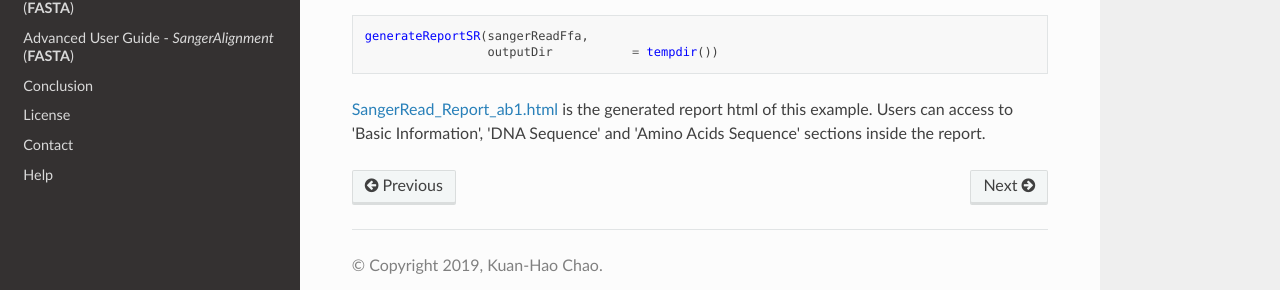
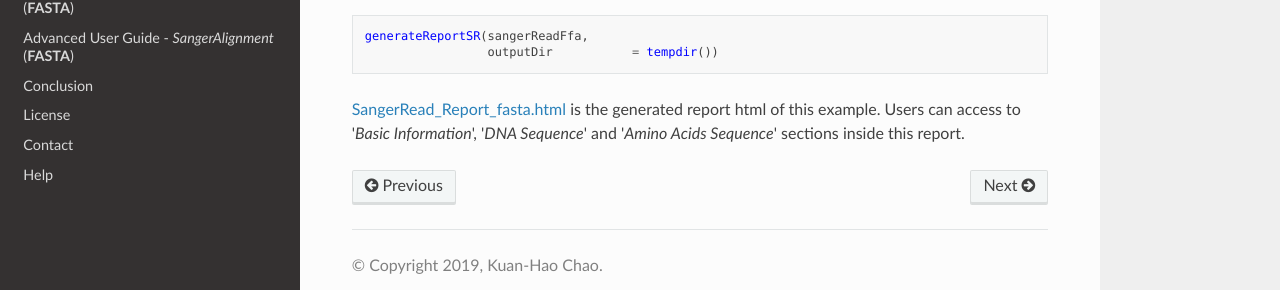
Before and after one commit to roblanf/sangeranalyseR, a Sphinx documentation site: the page built from docs/source/content/advance_user_SangerRead_fasta.rst, in a window 1280 px wide and 900 px high, scrolled down 1498 px. Shown: the part 565-855 px from the top of the window. Built offline with Sphinx 7.4.7 and the Read the Docs theme 2.0.0, drawn with Linux system fonts in a browser that asks for light colours.

Commit message:
Update style of SangerRead_Report_fasta.html

```diff
--- a/docs/source/content/advance_user_SangerRead_ab1.rst
+++ b/docs/source/content/advance_user_SangerRead_ab1.rst
@@ -129,4 +129,4 @@ Last but not least, users can save *SangerRead* instance into a report after the
    generateReportSR(newSangerRead,
                     outputDir = tempdir())
 
-`SangerRead_Report_ab1.html <https://howardchao.github.io/sangeranalyseR_report/ACHLO006-09[LCO1490_t1,HCO2198_t1]_1_F/SangerRead_Report_ab1.html>`_ is the generated report html of this example. Users can access to 'Basic Information', 'DNA Sequence', 'Amino Acids Sequence', 'Quality Trimming' and 'Chromatogram' sections inside the report.
+`SangerRead_Report_ab1.html <https://howardchao.github.io/sangeranalyseR_report/ACHLO006-09[LCO1490_t1,HCO2198_t1]_1_F/SangerRead_Report_ab1.html>`_ is the generated report html of this example. Users can access to '*Basic Information*', '*DNA Sequence*', '*Amino Acids Sequence*', '*Quality Trimming*' and '*Chromatogram*' sections inside this report.
--- a/docs/source/content/advance_user_SangerRead_fasta.rst
+++ b/docs/source/content/advance_user_SangerRead_fasta.rst
@@ -67,4 +67,4 @@ Last but not least, users can save *SangerRead* instance into a report after the
    generateReportSR(sangerReadFfa,
                     outputDir           = tempdir())
 
-`SangerRead_Report_ab1.html <https://howardchao.github.io/sangeranalyseR_report/ACHLO006-09[LCO1490_t1,HCO2198_t1]_1_F/SangerRead_Report_fasta.html>`_ is the generated report html of this example. Users can access to 'Basic Information', 'DNA Sequence' and 'Amino Acids Sequence' sections inside the report.
+`SangerRead_Report_fasta.html <https://howardchao.github.io/sangeranalyseR_report/ACHLO006-09[LCO1490_t1,HCO2198_t1]_1_F/SangerRead_Report_fasta.html>`_ is the generated report html of this example. Users can access to '*Basic Information*', '*DNA Sequence*' and '*Amino Acids Sequence*' sections inside this report.
```
Also changed, not shown: 12 other files.
